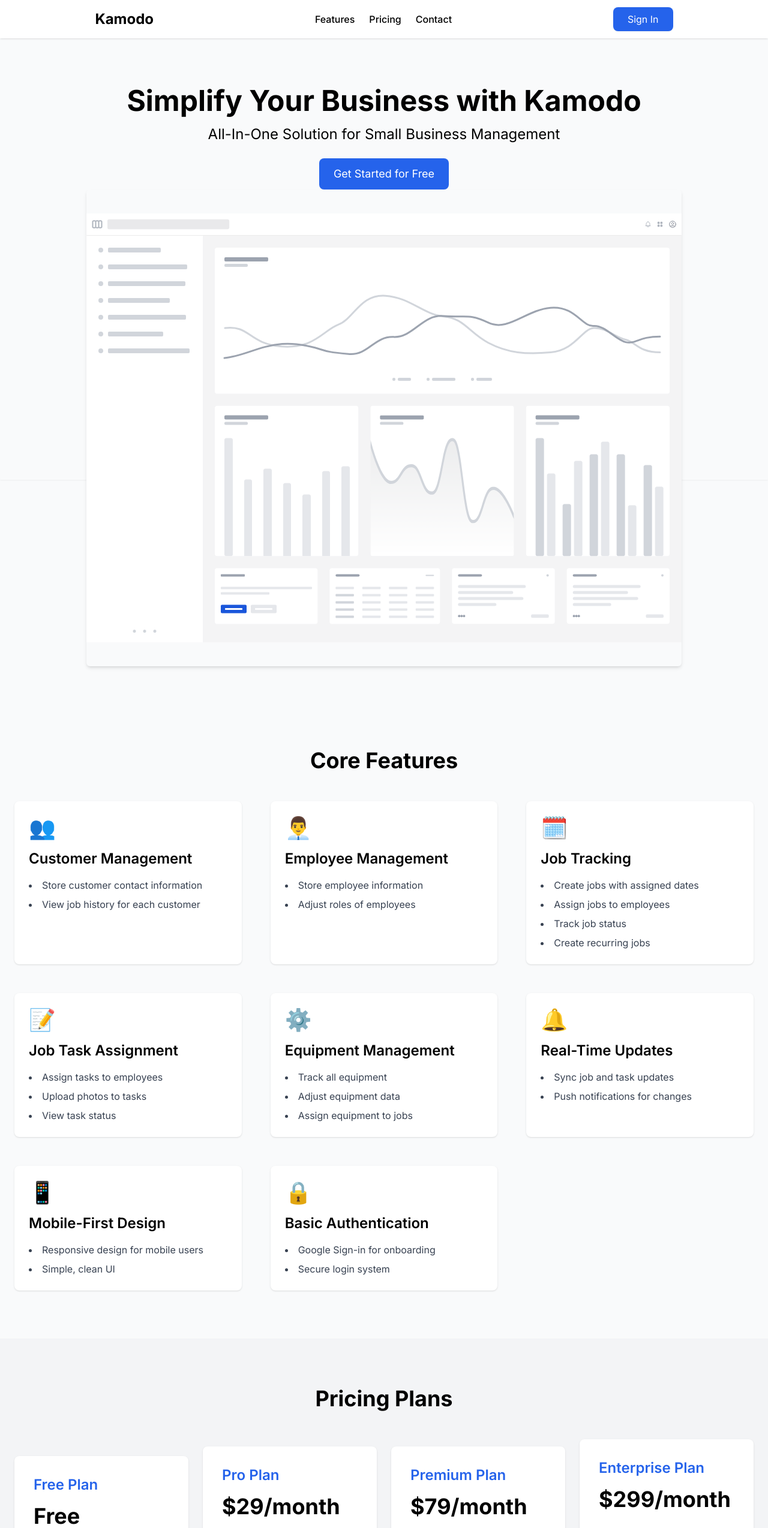
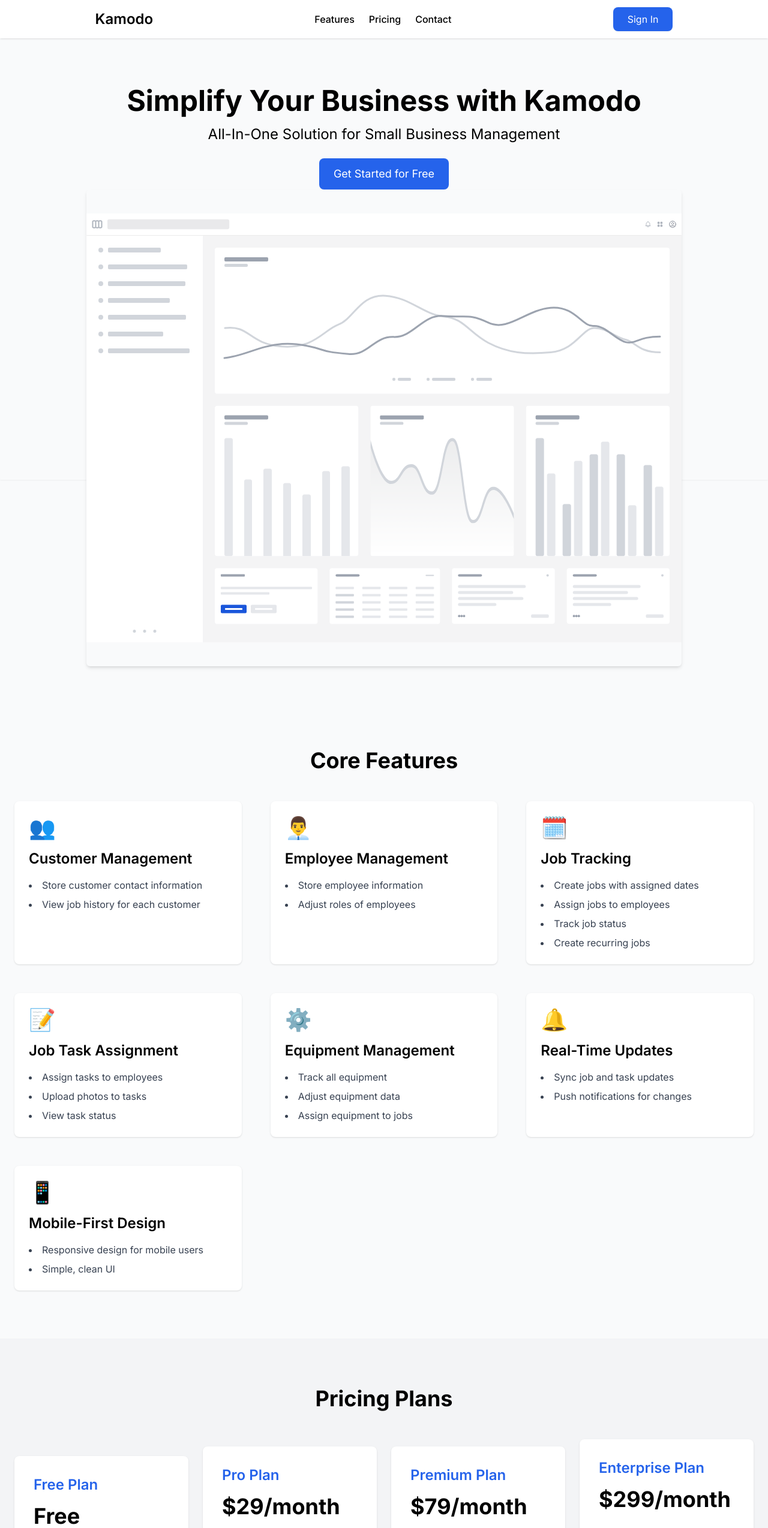
Before and after one commit to Grupith/kamodo, a Next.js app: page / in a window 1280 px wide. Shown: the top 2548 px of the page at 60% size. Built offline with nearby package versions, Linux system fonts and the light colour scheme.

Commit message:
close mobile menu when page is clicked & styling changes

```diff
--- a/app/page.tsx
+++ b/app/page.tsx
@@ -7,13 +7,17 @@
 const Home = () => {
   const [isMenuOpen, setIsMenuOpen] = useState(false);
 
+  const closeMenu = () => {
+    setIsMenuOpen(false);
+  };
+
   return (
     <div className="bg-gray-50 text-black">
       {/* Header */}
       <header className="bg-white shadow fixed w-full z-10">
         <nav className="container mx-auto flex items-center justify-between md:justify-around py-3 px-6">
           <a href="#">
-            <div className="text-2xl font-bold cursor-pointer">Kamodo</div>
+            <div className="text-2xl font-semibold cursor-pointer">Kamodo</div>
           </a>
           <div className="hidden md:flex space-x-6 font-medium items-center">
             <a href="#features" className="hover:text-blue-600">
@@ -46,16 +50,31 @@
         {/* Mobile Menu */}
         {isMenuOpen && (
           <div className="md:hidden bg-white shadow-lg">
-            <a href="#features" className="block px-4 py-2 hover:bg-gray-100">
+            <a
+              href="#features"
+              onClick={closeMenu}
+              className="block px-4 py-2 hover:bg-gray-100"
+            >
               Features
             </a>
-            <a href="#pricing" className="block px-4 py-2 hover:bg-gray-100">
+            <a
+              href="#pricing"
+              onClick={closeMenu}
+              className="block px-4 py-2 hover:bg-gray-100"
+            >
               Pricing
             </a>
-            <a href="#contact" className="block px-4 py-2 hover:bg-gray-100">
+            <a
+              href="#contact"
+              onClick={closeMenu}
+              className="block px-4 py-2 hover:bg-gray-100"
+            >
               Contact
             </a>
-            <button className="w-full bg-blue-600 text-white px-4 py-2">
+            <button
+              onClick={closeMenu}
+              className="w-full bg-blue-600 text-white px-4 py-2"
+            >
               Sign In
             </button>
           </div>
@@ -148,14 +167,6 @@
               features={[
                 "Responsive design for mobile users",
                 "Simple, clean UI",
-              ]}
-            />
-            <FeatureItem
-              icon="🔒"
-              title="Basic Authentication"
-              features={[
-                "Google Sign-in for onboarding",
-                "Secure login system",
               ]}
             />
           </div>
```
